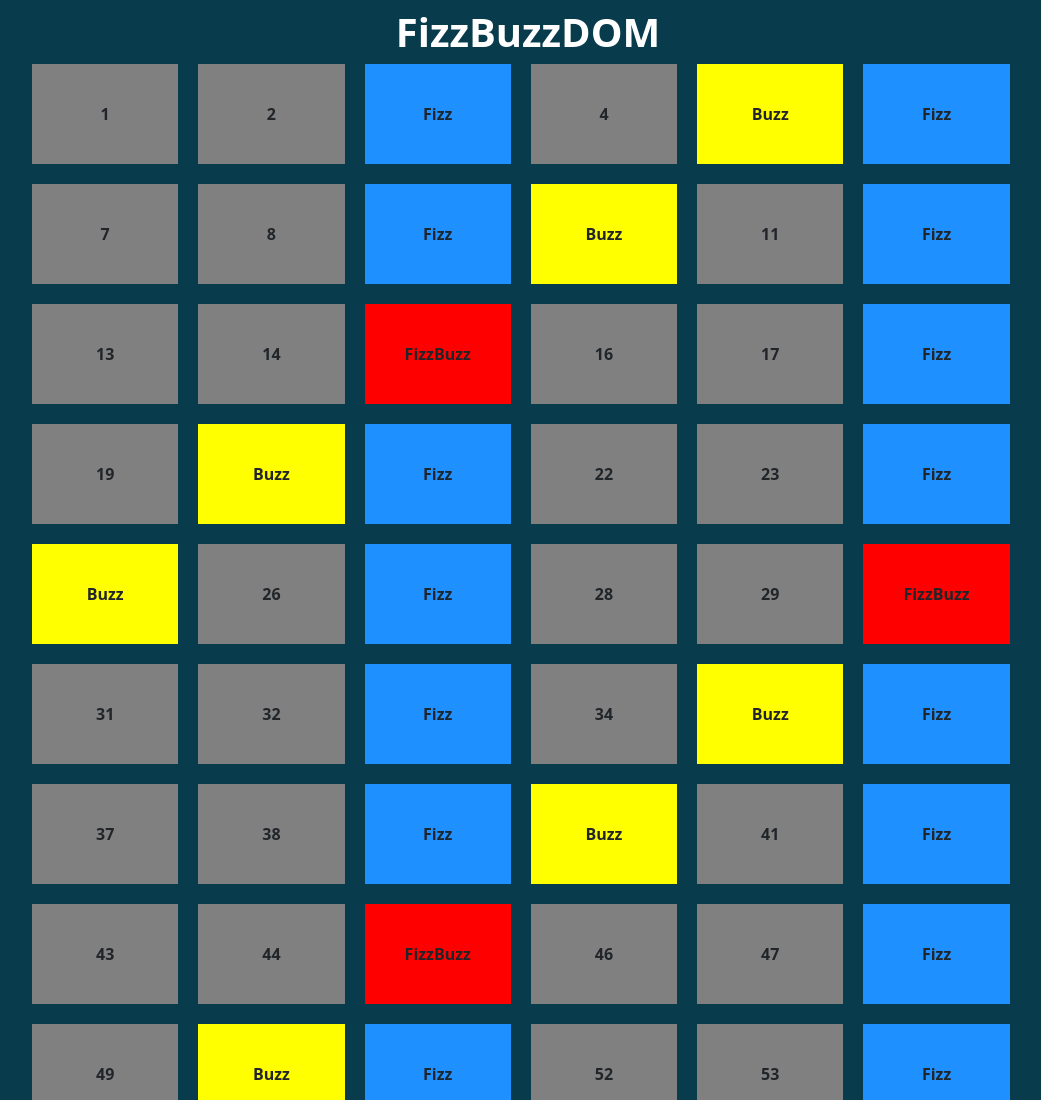
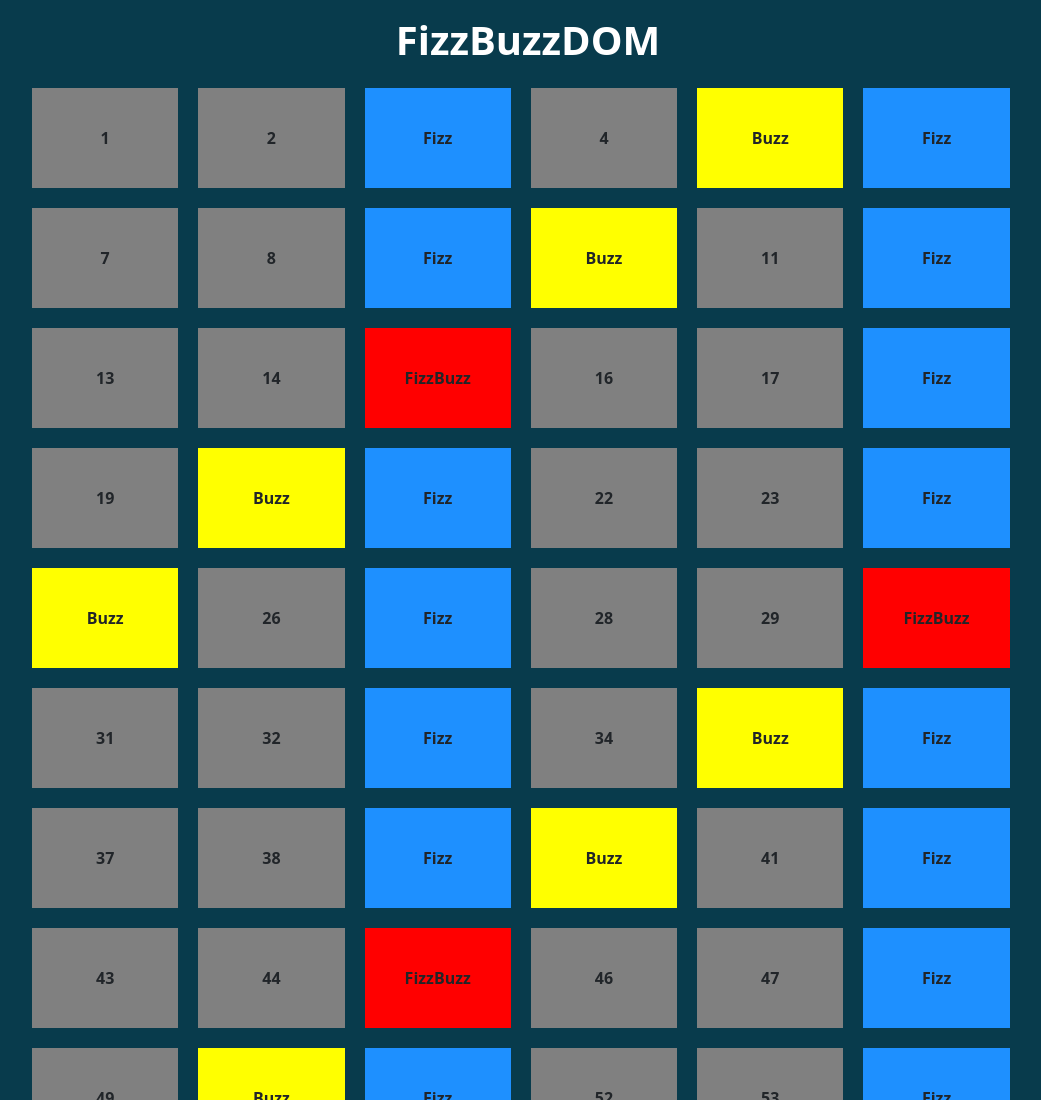
Before and after one commit to AndreaMargutti/js-fizzbuzzdom, a plain HTML site: page index.html in a window 1280 px wide. Shown: the top 1100 px of the page, without its empty margins (112-1153 px from the left). Drawn offline with nearby package versions, Linux system fonts and the light colour scheme.

Commit message:
modified py of h1

```diff
--- a/index.html
+++ b/index.html
@@ -10,7 +10,7 @@
     <title>Document</title>
 </head>
 <body class="container">
-    <h1 class="text-white text-center pt-2 fw-bold">FizzBuzzDOM</h1>
+    <h1 class="text-white text-center py-3 fw-bold">FizzBuzzDOM</h1>
     <!--Table Start-->
             <div id="number-table" class="col">
 
```
